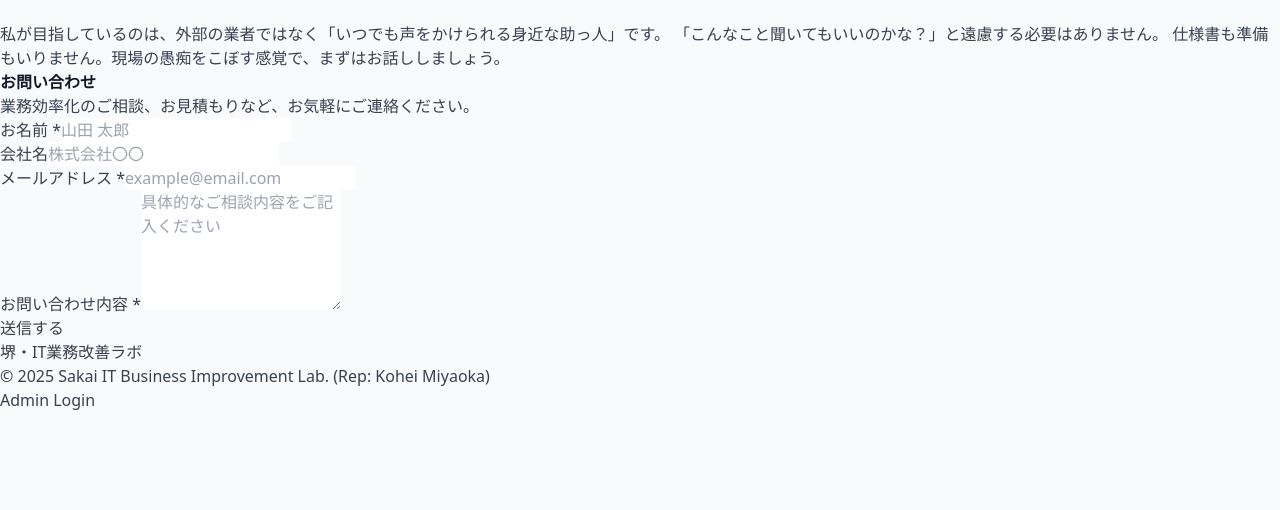
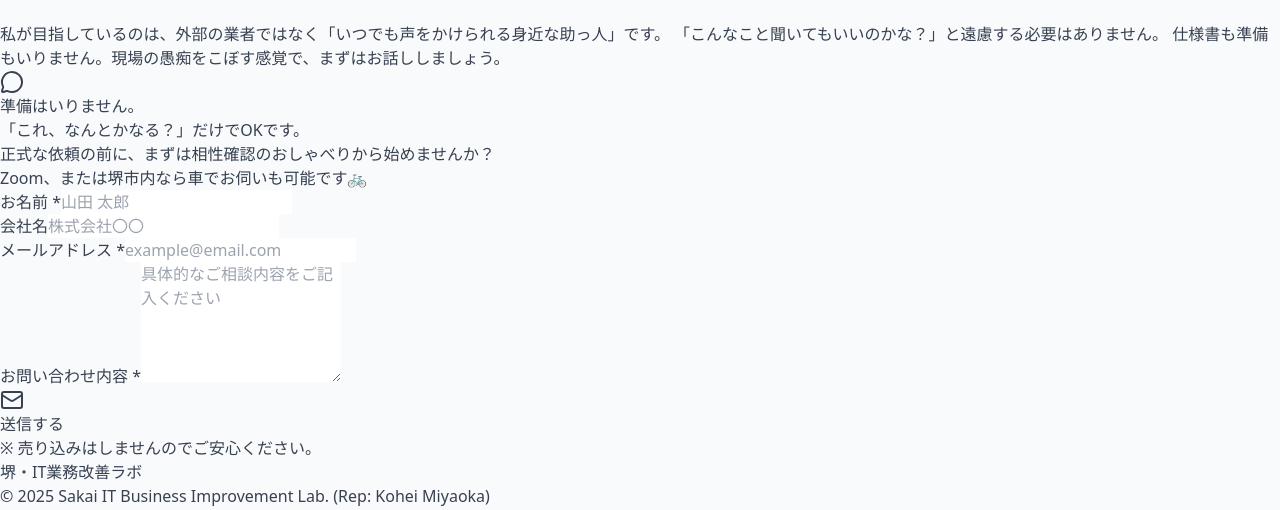
Before and after one commit to peeyan/sakai-it-lab, a React (Vite) app: page / in a window 1280 px wide. Shown: the part 2800-3310 px from the top of the page. Before the commit the page ends 3212 px from the top, so only its background shows below. Built offline with nearby package versions, Linux system fonts and the light colour scheme; no server answers.

Commit message:
Contact section updated with new

```diff
--- a/src/components/sections/Contact.tsx
+++ b/src/components/sections/Contact.tsx
@@ -1,16 +1,17 @@
-import React, { useState } from 'react';
+import { useState } from 'react';
 import { Button } from '../ui/Button';
-import { Toast } from '../ui/Toast'; // さっき作ったToastを再利用！
+import { Mail, MessageCircle, CheckCircle } from 'lucide-react';
+import { Toast } from '../ui/Toast';
 
 export const Contact: React.FC = () => {
+  const [isSubmitting, setIsSubmitting] = useState(false);
+  const [toast, setToast] = useState({ show: false, message: '', type: 'success' as 'success' | 'error' });
   const [formData, setFormData] = useState({
     name: '',
     company: '',
     email: '',
     message: ''
   });
-  const [isSubmitting, setIsSubmitting] = useState(false);
-  const [toast, setToast] = useState({ show: false, message: '', type: 'success' as 'success' | 'error' });
 
   const handleChange = (e: React.ChangeEvent<HTMLInputElement | HTMLTextAreaElement>) => {
     const { name, value } = e.target;
@@ -29,7 +30,6 @@ export const Contact: React.FC = () => {
       });
 
       if (res.ok) {
-        setToast({ show: true, message: 'お問い合わせを送信しました！', type: 'success' });
         // フォームを空にする
         setFormData({ name: '', company: '', email: '', message: '' });
       } else {
@@ -42,18 +42,50 @@ export const Contact: React.FC = () => {
     }
   };
 
+  // 送信成功時の表示画面
+  if (isSubmitting) {
     return (
-    <section id="contact" className="py-20 bg-white">
-      <div className="max-w-3xl mx-auto px-4">
-        <div className="text-center mb-12">
-          <h2 className="text-3xl font-bold text-gray-900 mb-4">お問い合わせ</h2>
-          <p className="text-gray-600">
-            業務効率化のご相談、お見積もりなど、お気軽にご連絡ください。
+      <section id="contact" className="py-20 bg-indigo-600 text-white">
+        <div className="max-w-3xl mx-auto px-4 sm:px-6 lg:px-8 text-center">
+          <div className="bg-white/10 backdrop-blur-md rounded-3xl p-12 border border-white/20">
+            <CheckCircle className="w-16 h-16 text-green-400 mx-auto mb-6" />
+            <h2 className="text-3xl font-bold mb-4">お問い合わせありがとうございます！</h2>
+            <p className="text-xl text-indigo-100">
+              メッセージは無事に届きました。<br />
+              内容を確認次第、ご連絡させていただきます。
+            </p>
+            <div className="mt-8">
+              <Button variant="secondary" onClick={() => window.location.reload()}>
+                元の画面に戻る
+              </Button>
+            </div>
+          </div>
+        </div>
+      </section>
+    );
+  }
+
+  return (
+    <section id="contact" className="py-20 bg-indigo-600 text-white">
+      <div className="max-w-3xl mx-auto px-4 sm:px-6 lg:px-8">
+        <div className="text-center mb-10">
+          <div className="inline-flex items-center justify-center w-12 h-12 bg-indigo-500 rounded-full mb-4 ring-4 ring-indigo-500/30">
+            <MessageCircle className="w-6 h-6 text-white" />
+          </div>
+
+          <p className="text-indigo-100 text-base sm:text-lg">
+            準備はいりません。<br/>
+            「これ、なんとかなる？」だけでOKです。
+          </p>
+
+          <p className="text-indigo-100 text-lg">
+            正式な依頼の前に、まずは相性確認のおしゃべりから始めませんか？<br />
+            Zoom、または堺市内なら車でお伺いも可能です🚲
           </p>
         </div>
 
-        <form onSubmit={handleSubmit} className="bg-gray-50 p-8 rounded-xl shadow-sm border border-gray-100">
-          <div className="grid grid-cols-1 md:grid-cols-2 gap-6 mb-6">
+        <form onSubmit={handleSubmit} className="bg-white rounded-2xl p-6 md:p-10 shadow-2xl text-gray-900 space-y-6">
+          <div className="grid md:grid-cols-2 gap-6">
             <div>
               <label className="block text-sm font-bold text-gray-700 mb-2">お名前 <span className="text-red-500">*</span></label>
               <input
@@ -94,16 +126,21 @@ export const Contact: React.FC = () => {
             />
           </div>
 
-          <div className="text-center">
           <Button
             type="submit"
-              variant="primary"
-              className="w-full md:w-auto px-12 py-4 text-lg"
+            variant="accent"
+            // py-3 sm:py-4 : スマホでは縦幅を少し狭く、PCでは広く
+            // text-base sm:text-lg : スマホでは文字サイズを標準に、PCでは大きく
+            className="w-full py-3 sm:py-4 text-base sm:text-lg font-bold shadow-lg hover:shadow-xl transform transition hover:-translate-y-1"
             disabled={isSubmitting}
           >
+            <Mail className="w-5 h-5 mr-2" />
             {isSubmitting ? '送信中...' : '送信する'}
           </Button>
-          </div>
+
+          <p className="text-center text-xs text-gray-400 mt-4">
+            ※ 売り込みはしませんのでご安心ください。
+          </p>
         </form>
 
         <Toast
@@ -112,6 +149,7 @@ export const Contact: React.FC = () => {
           type={toast.type}
           onClose={() => setToast({ ...toast, show: false })}
         />
+
       </div>
     </section>
   );
```
Lines whose indentation alone changed are shown as unchanged.
